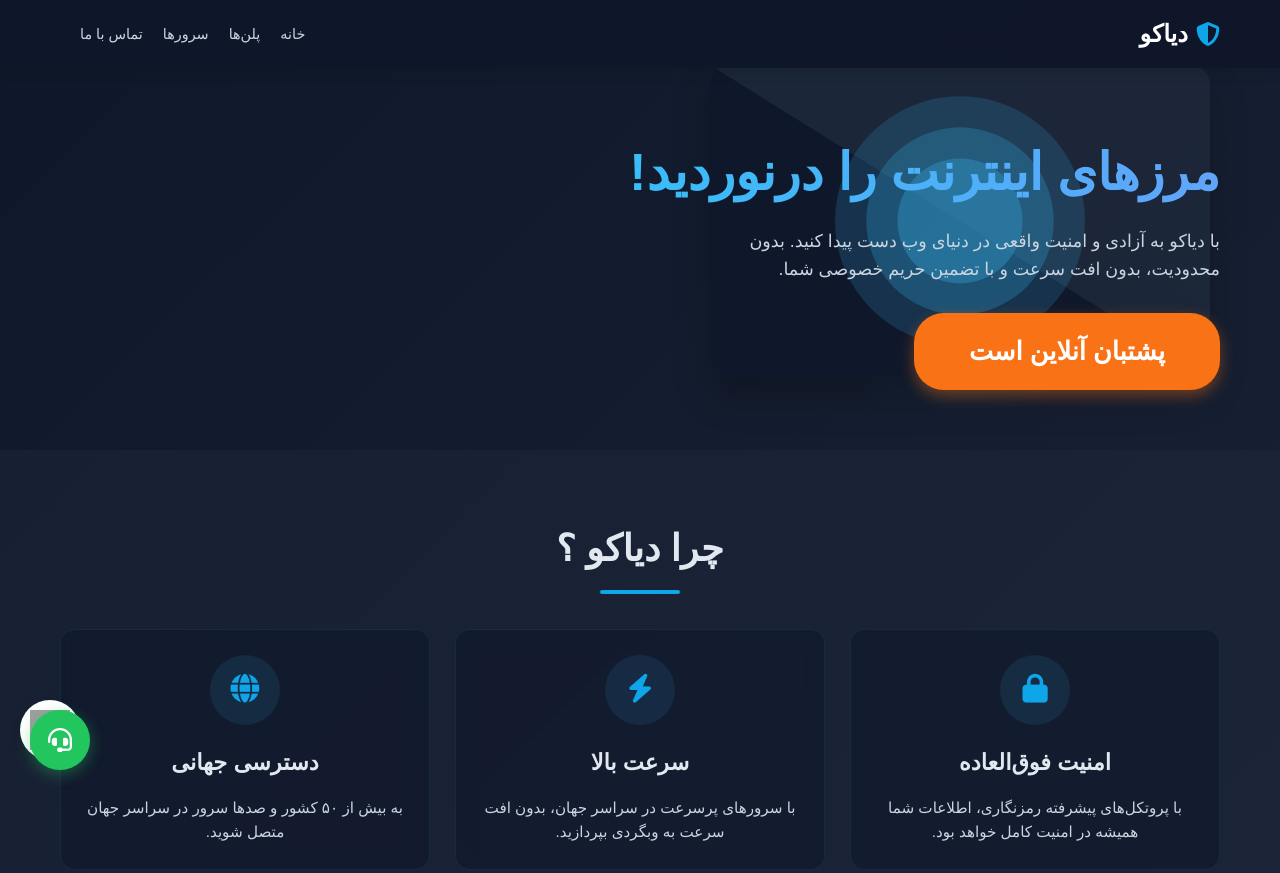
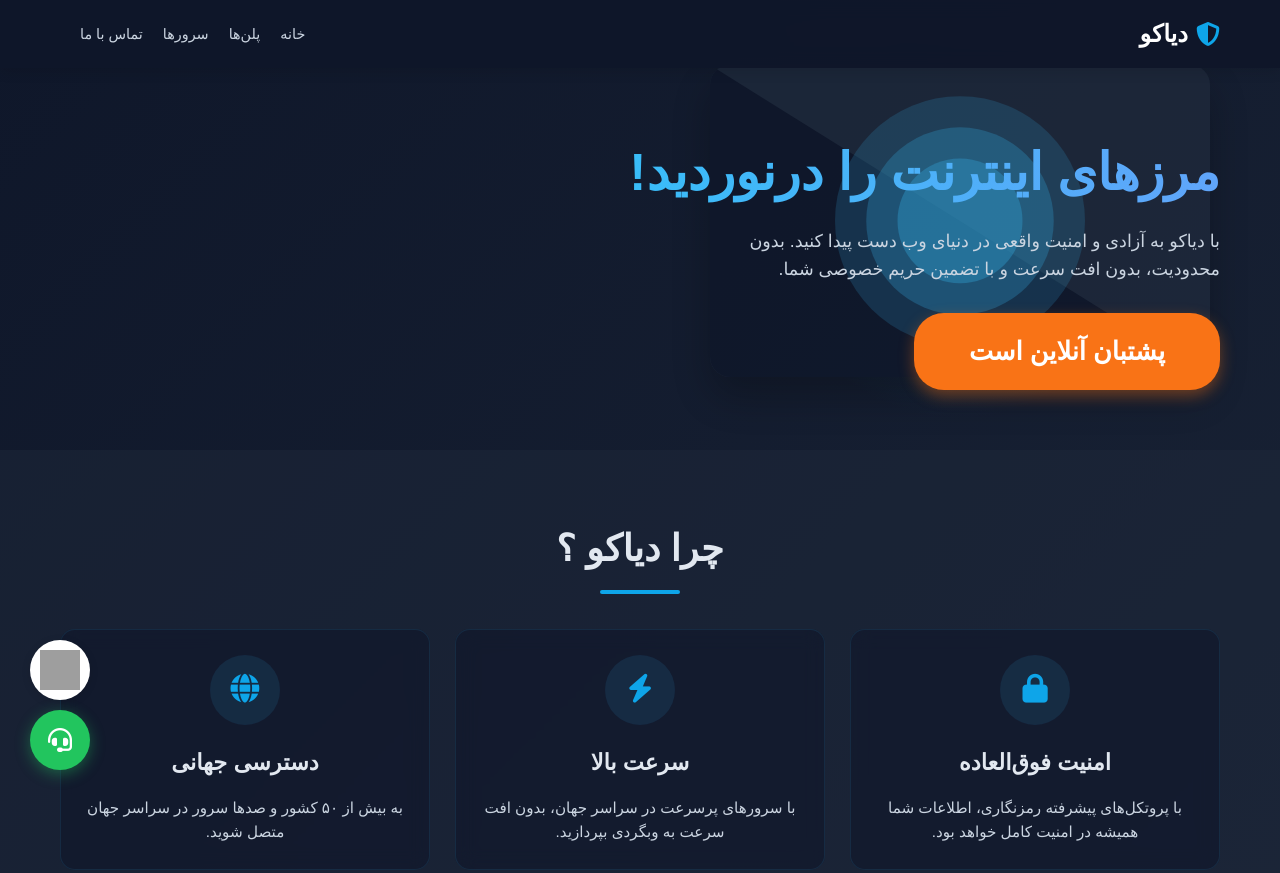
Before and after one commit to diyakovpn1/diyako, a plain HTML site: page index.html in a window 1280 px wide. Shown: the top 873 px of the page. Drawn offline with Linux system fonts and the light colour scheme; grey boxes are pictures that could not be loaded; a script that the page names is missing; a small style sheet from the web is missing.

Commit message:
Update index.html

```diff
--- a/index.html
+++ b/index.html
@@ -33,8 +33,8 @@
 	<style>
 		  .telegram-button {
     position: fixed;
-    bottom: 40px;
-    left: 20px;
+    bottom: 100px;
+    left: 30px;
     width: 60px;
     height: 60px;
     background-color: white;
```
